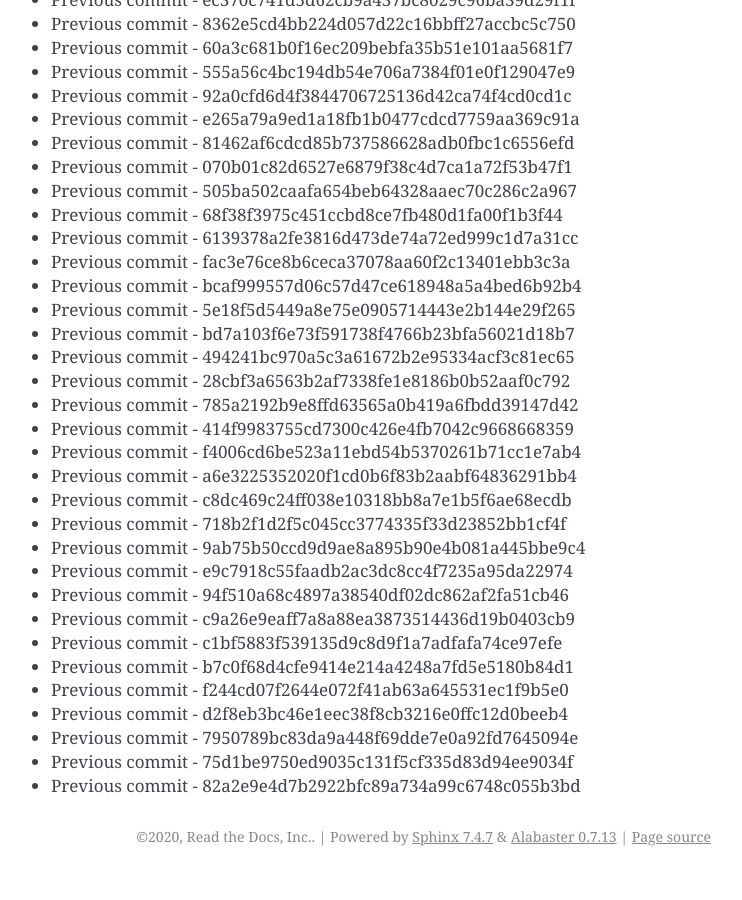
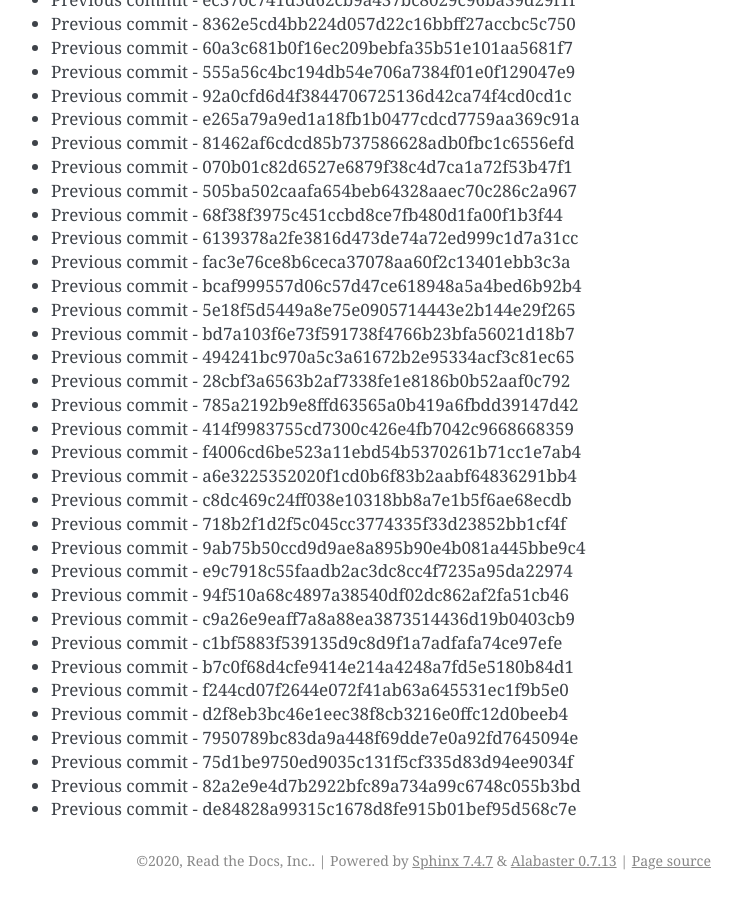
Before and after one commit to readthedocs/rtd-git-stresstest, a Sphinx documentation site: the page built from docs/updates.rst, in a window 1280 px wide and 900 px high, scrolled down 20359 px. Shown: the whole window, without its empty margins (399-1141 px from the left). Built offline with Sphinx 7.4.7, drawn with Linux system fonts in a browser that asks for light colours; before the commit the page ends 21235 px from its top, so only the background shows below that.

Commit message:
Generating commit from previous: de84828a99315c1678d8fe915b01bef95d568c7e

```diff
--- a/docs/updates.rst
+++ b/docs/updates.rst
@@ -887,3 +887,4 @@ It can be tested for any performance characteristics.
 * Previous commit - 7950789bc83da9a448f69dde7e0a92fd7645094e
 * Previous commit - 75d1be9750ed9035c131f5cf335d83d94ee9034f
 * Previous commit - 82a2e9e4d7b2922bfc89a734a99c6748c055b3bd
+* Previous commit - de84828a99315c1678d8fe915b01bef95d568c7e
```
